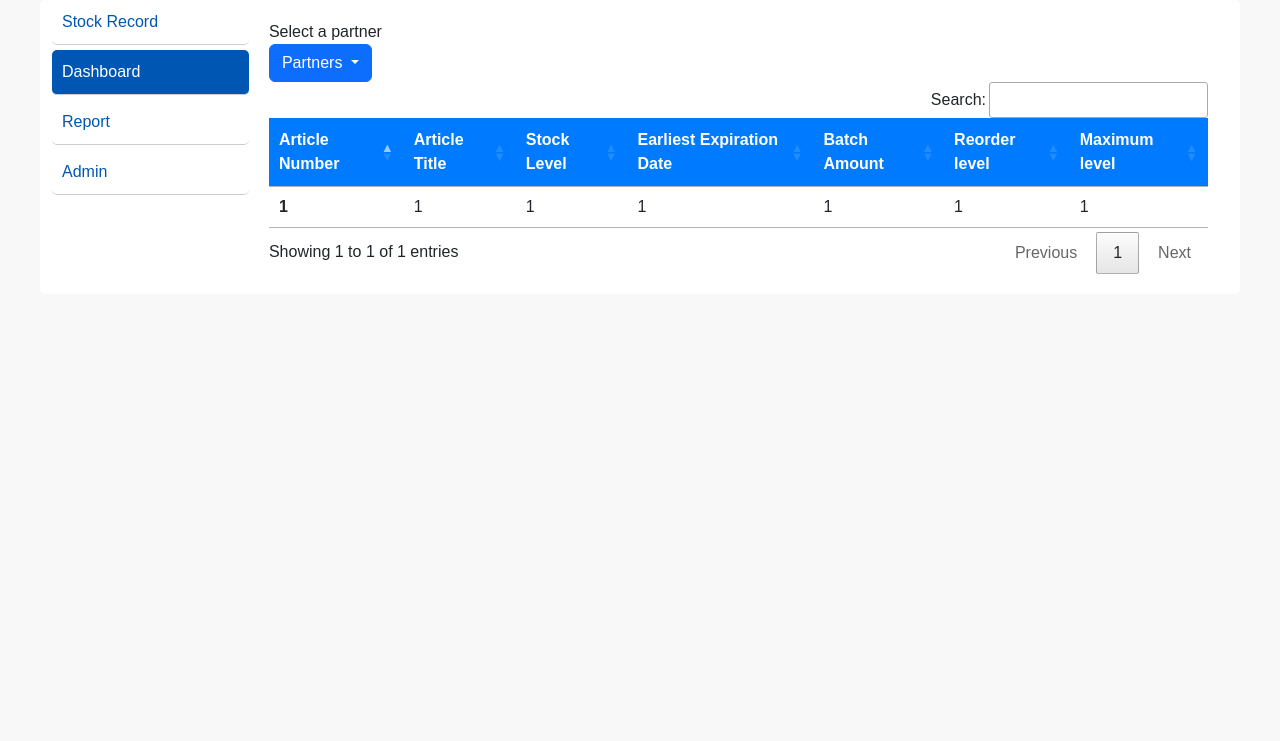
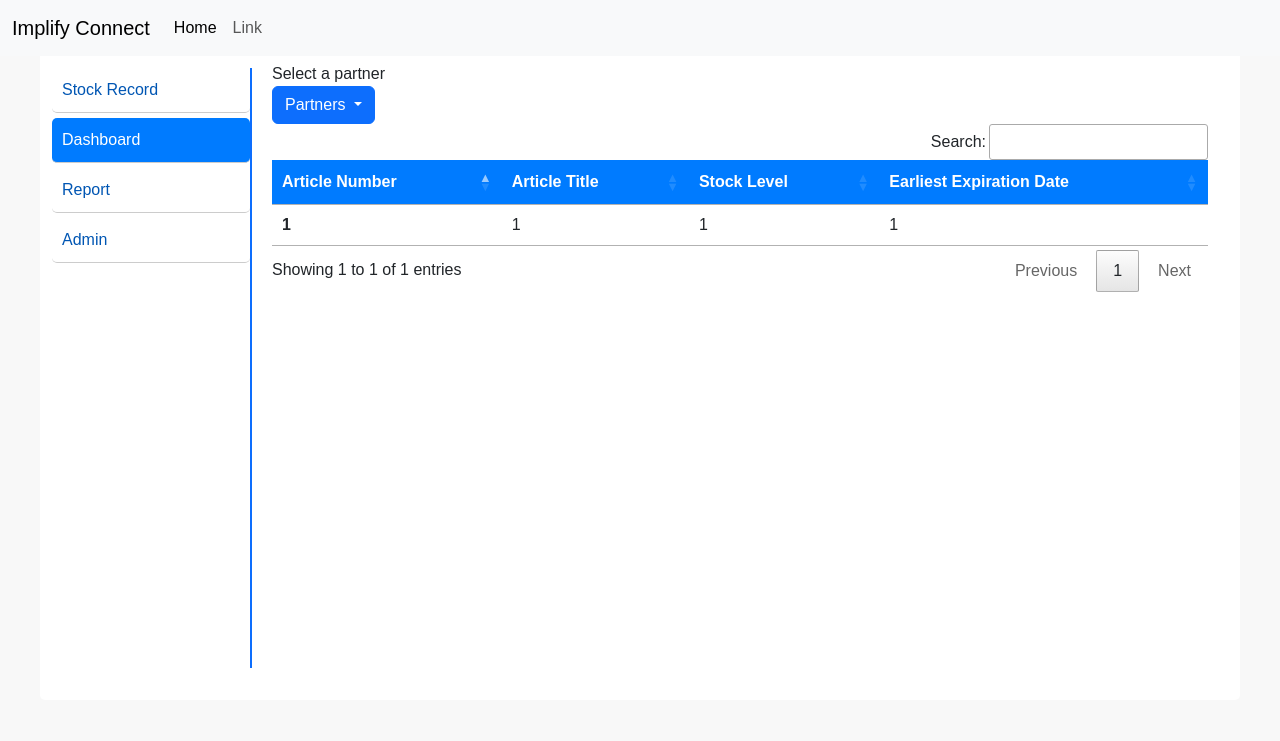
Before and after one commit to yedhukrishnaG/django, a Django app: page /newadminview/ in a window 1280 px wide. Shown: the top 741 px of the page. Run offline with Django 4.2, Linux system fonts and the light colour scheme; some libraries are stand-ins or nearby versions.

Commit message:
added new styles

```diff
--- a/django/hello_django/templates/newadminview.html
+++ b/django/hello_django/templates/newadminview.html
@@ -14,6 +14,12 @@
             padding: 0;
             background-color: #f8f8f8;
         }
+        .vertical-line {
+            border-right: 2px solid #0d6efd;
+            height: 600px;
+
+        }
+
         .container {
             display: flex;
             max-width: 1200px;
@@ -21,11 +27,14 @@
             background-color: #fff;
             border-radius: 5px;
             overflow: hidden;
+            height: 700px;
         }
         .sidebar {
             width: 200px;
             background-color: white;
             color: #fff;
+            position: relative;
+            top: 68px;
         }
         .sidebar ul {
             list-style-type: none;
@@ -43,6 +52,8 @@
         .content {
             flex-grow: 1;
             padding: 20px;
+            position: relative;
+            top: 42px;
         }
         .tab {
             color: #0056b3;
@@ -53,7 +64,7 @@
             cursor: pointer;
         }
         .tab.active {
-            background-color: #0056b3;
+            background-color:  #007bff;
             color: #fff;
         }
         .tab-content {
@@ -74,9 +85,30 @@
 
     </style>
 </head>
+<nav class="navbar navbar-expand-lg navbar-light bg-light fixed-top">
+    <div class="container-fluid">
+        <a class="navbar-brand" href="#">Implify Connect</a>
+        <!-- Navbar toggle button for smaller screens -->
+        <button class="navbar-toggler" type="button" data-bs-toggle="collapse" data-bs-target="#navbarSupportedContent" aria-controls="navbarSupportedContent" aria-expanded="false" aria-label="Toggle navigation">
+            <span class="navbar-toggler-icon"></span>
+        </button>
+        <!-- Navbar links -->
+        <div class="collapse navbar-collapse" id="navbarSupportedContent">
+            <ul class="navbar-nav me-auto mb-2 mb-lg-0">
+                <li class="nav-item">
+                    <a class="nav-link active" aria-current="page" href="#">Home</a>
+                </li>
+                <li class="nav-item">
+                    <a class="nav-link" href="#">Link</a>
+                </li>
+                <!-- Add more navbar items as needed -->
+            </ul>
+        </div>
+    </div>
+</nav>
 <body>
     <div class="container">
-        <div class="sidebar">
+        <div class="sidebar vertical-line ">
             <ul>
                 <li class="tab" id="stockRecordTab">Stock Record</li>
                 <li class="tab active" id="dashboardTab">Dashboard</li>
@@ -105,9 +137,7 @@
                             <th scope="col">Article Title</th>
                             <th scope="col">Stock Level</th>
                             <th scope="col">Earliest Expiration Date</th>
-                            <th scope="col">Batch Amount</th>
-                            <th scope="col">Reorder level</th>
-                            <th scope="col">Maximum level</th>
+
                         </tr>
                     </thead>
                     <tbody>
@@ -117,9 +147,7 @@
                             <td>1</td>
                             <td>1</td>
                             <td>1</td>
-                            <td>1</td>
-                            <td>1</td>
-                            <td>1</td>
+
                         </tr>
 
                     </tbody>
@@ -127,17 +155,17 @@
             </div>
             <div id="stockRecordContent" class="tab-content">
                 <!-- Content for Dashboard tab -->
-                <p>This is the dashboard content.</p>
+                <p></p>
             </div>
 
             <div id="dashboardContent" class="tab-content">
                 <!-- Content for Report tab -->
-                <p>This is the report content.</p>
+                <p></p>
             </div>
 
             <div id="reportContent" class="tab-content">
                 <!-- Content for Admin tab -->
-                <p>This is the admin content.</p>
+                <p></p>
             </div>
         </div>
     </div>
```
Also changed, not shown: django/hello_django/templates/newdashboardview.html (+40 -11 lines), django/hello_django/templates/newreportview.html (+40 -9 lines), django/hello_django/templates/newstockrecordview.html (+38 -5 lines).
